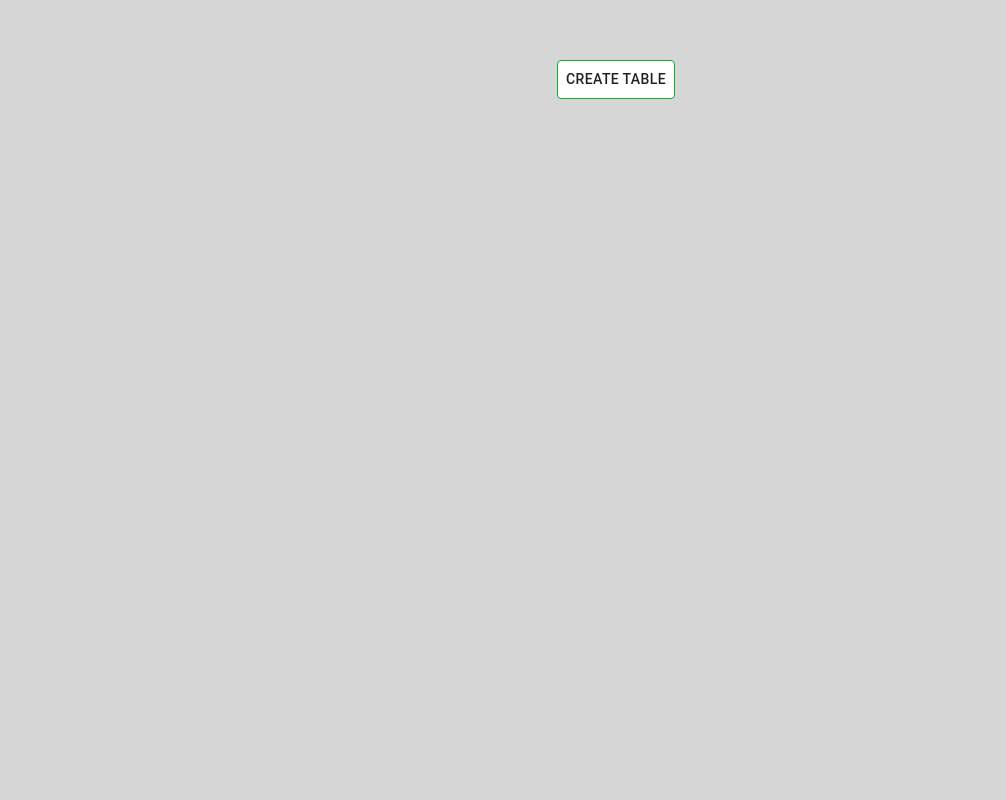
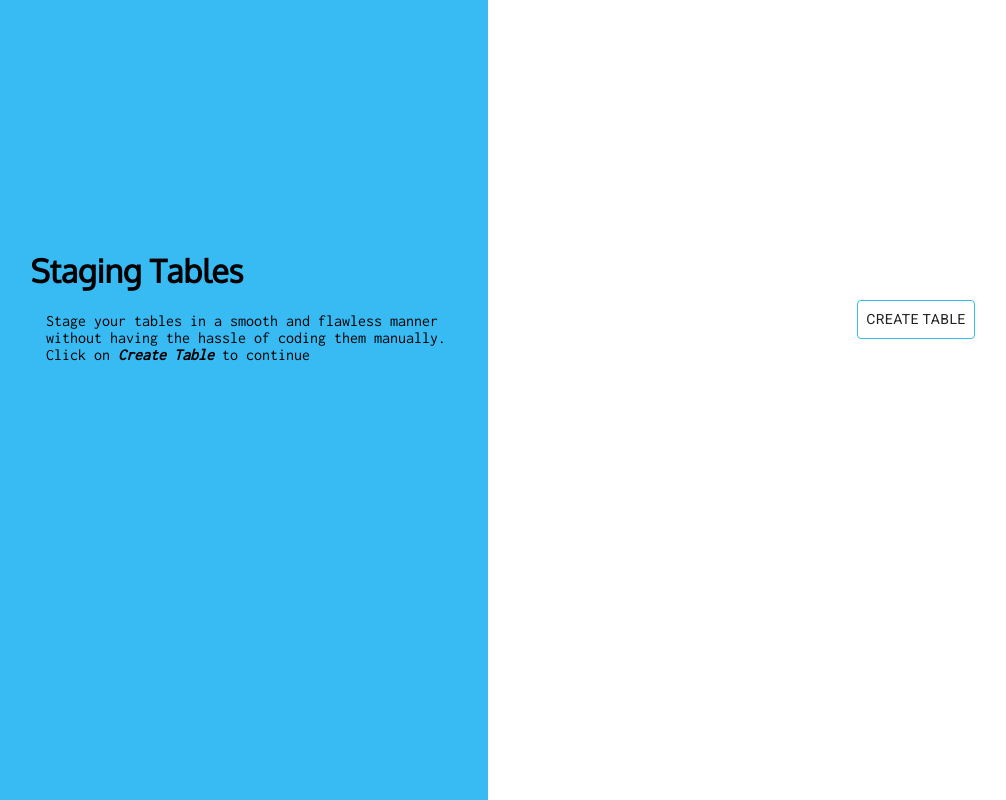
Before and after one commit to Mack241/Staging-Tables, a React (Create React App) app: page / in a window 1280 px wide. Shown: the whole page, without its empty margins (24-1030 px from the left). Built offline with nearby package versions, Linux system fonts and the light colour scheme.

Commit message:
Staging Tables commit 4

```diff
--- a/public/index.html
+++ b/public/index.html
@@ -11,6 +11,10 @@
     />
     <link rel="apple-touch-icon" href="%PUBLIC_URL%/logo192.png" />
     <link rel="manifest" href="%PUBLIC_URL%/manifest.json" />
+    <link rel="preconnect" href="https://fonts.googleapis.com">
+    <link rel="preconnect" href="https://fonts.gstatic.com" crossorigin>
+    <link href="https://fonts.googleapis.com/css2?family=Inconsolata&family=Oxygen&family=Roboto:ital,wght@0,100;0,300;0,400;0,700;0,900;1,500&display=swap"
+    rel="stylesheet">
     <title>Staging Tables</title>
   </head>
   <body>
--- a/src/component/Home.css
+++ b/src/component/Home.css
@@ -1,9 +1,33 @@
+.background{
+  position: fixed;
+  top: 0;
+  left: 0;
+  width: 40%;
+  height: 100%;
+  background-color: #38baf2;
+}
+
+.title{
+  margin-left: -190px;
+  margin-top: 250px;
+  font-family: 'Oxygen', sans-serif;
+}
+
+.description{
+  margin-left: 260px !important;
+  text-align: left;
+  word-wrap: break-word;
+  font-family: 'Inconsolata', monospace;
+}
+
 .create-table-button {
   background-color: white !important;
-  border: 1px solid #10b025 !important;
+  border: 1px solid #38baf2 !important;
+  margin-left: 600px !important;
+  margin-top: 300px !important;
 }
 
 .create-table-button:hover {
-  background-color: #10b025 !important;
+  background-color: #38baf2 !important;
   color: white !important;
 }
--- a/src/component/Home.js
+++ b/src/component/Home.js
@@ -14,11 +14,19 @@ const Home = () => {
 
     return (
         <div>
+            <div className='background'>
+                <div className="title">
+                    <h1>Staging Tables</h1>
+                    <p className="description">Stage your tables in a smooth and flawless manner without having the hassle of coding them manually. Click on <b><i>Create Table</i></b> to continue</p>
+                </div>
+            </div>
             <Button
                 className='create-table-button'
                 value={modal}
                 style={{ marginTop: '60px' }}
-                onClick={handleModal}>Create Table</Button>
+                onClick={handleModal}>
+                    Create Table
+            </Button>
             {modal
                 ?
                 <ModalComponent modal={modal} />
--- a/src/index.css
+++ b/src/index.css
@@ -5,7 +5,7 @@ body {
     sans-serif;
   -webkit-font-smoothing: antialiased;
   -moz-osx-font-smoothing: grayscale;
-  background-color: #d6d6d6;
+  background-color: white;
 }
 
 code {
```
